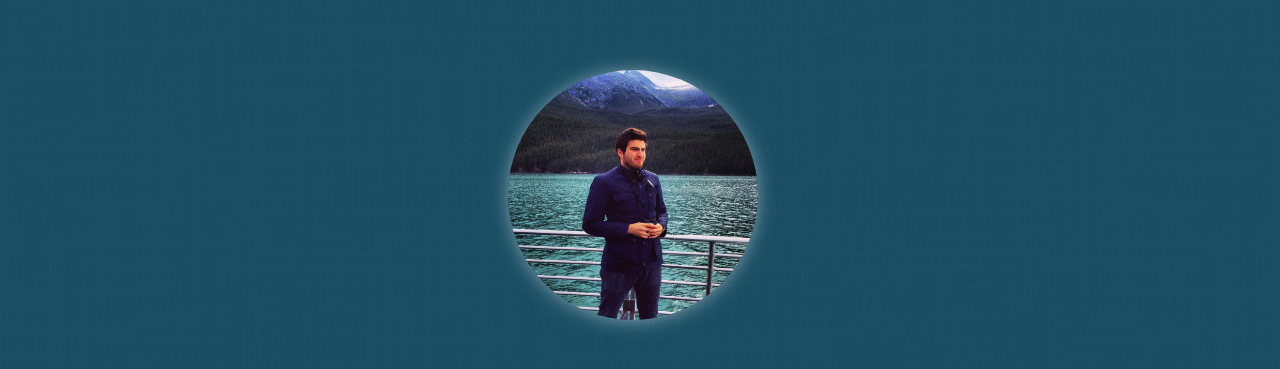
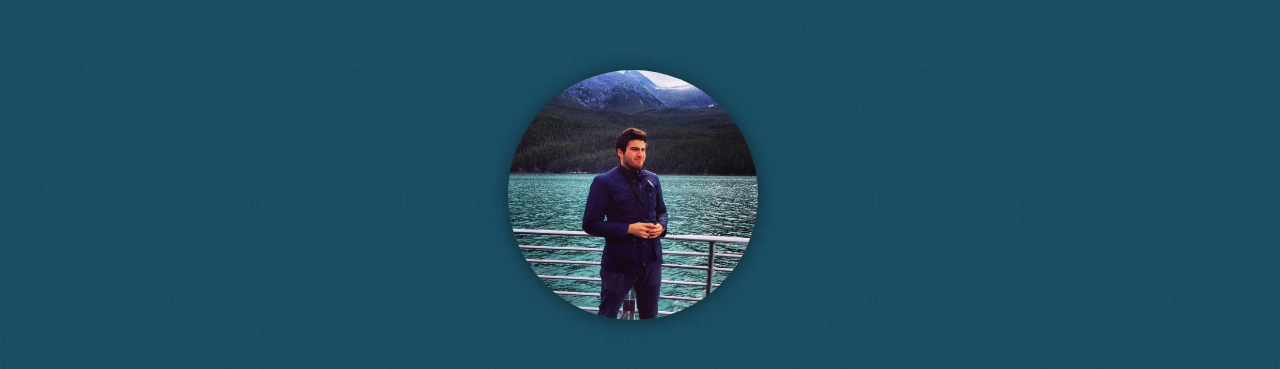
Before and after one commit to cyurtbil/Portfolio, a website: page app/index.html in a window 1280 px wide. Shown: the top 369 px of the page. Drawn offline with nearby package versions, Linux system fonts and the light colour scheme; files that its build step writes are made by us from their sources.

Commit message:
edits to design

```diff
--- a/app/sass/partials/_base.sass
+++ b/app/sass/partials/_base.sass
@@ -24,7 +24,7 @@ header
       border-radius: 50%
       left: 39.7%
       top: 70px
-      box-shadow: 0px 1px 22px -5px rgb(190, 205, 211)
+      box-shadow: 0px 1px 22px -5px #0E0F10
   #properties
     text-align: center
     h1
```
Also changed, not shown: app/images/musicwallet.png (deleted), app/images/onmyplate.png, app/stylesheets/cenk.css, 2 other files.
